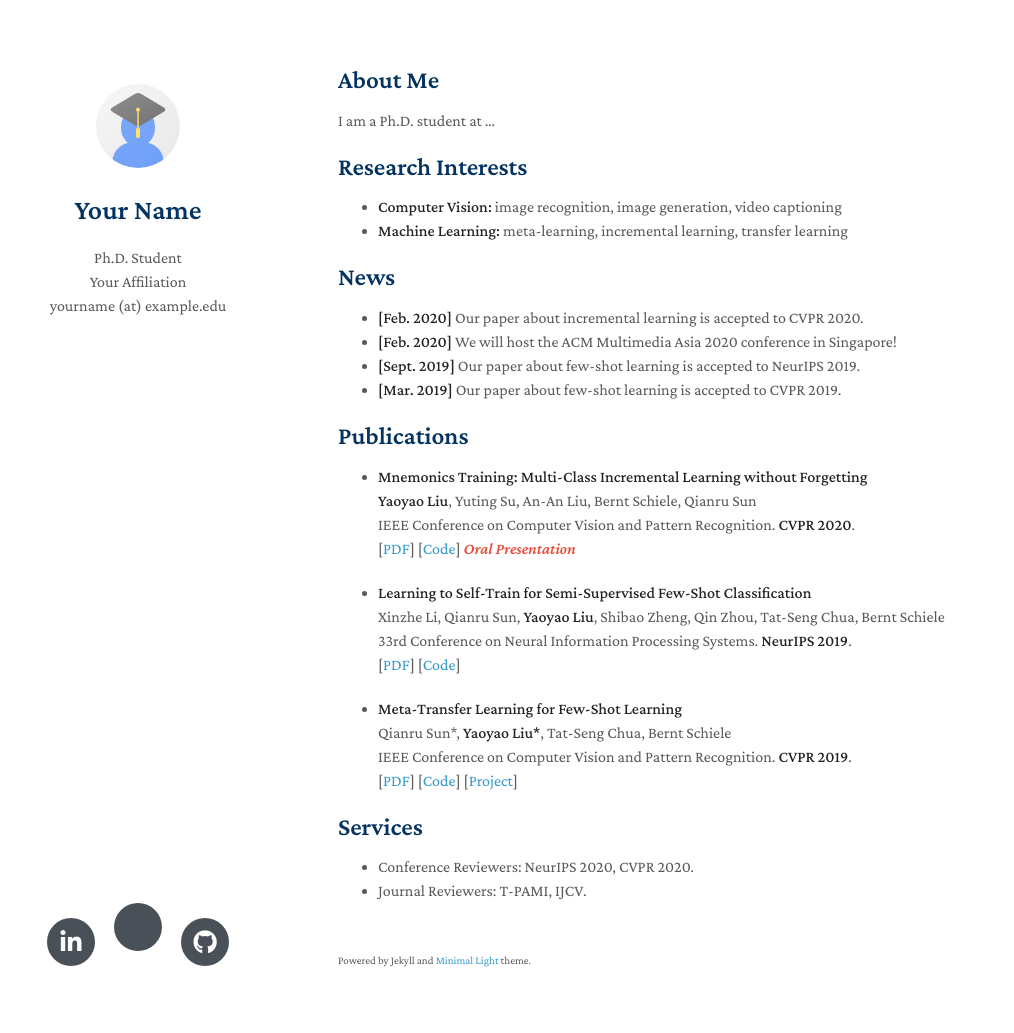
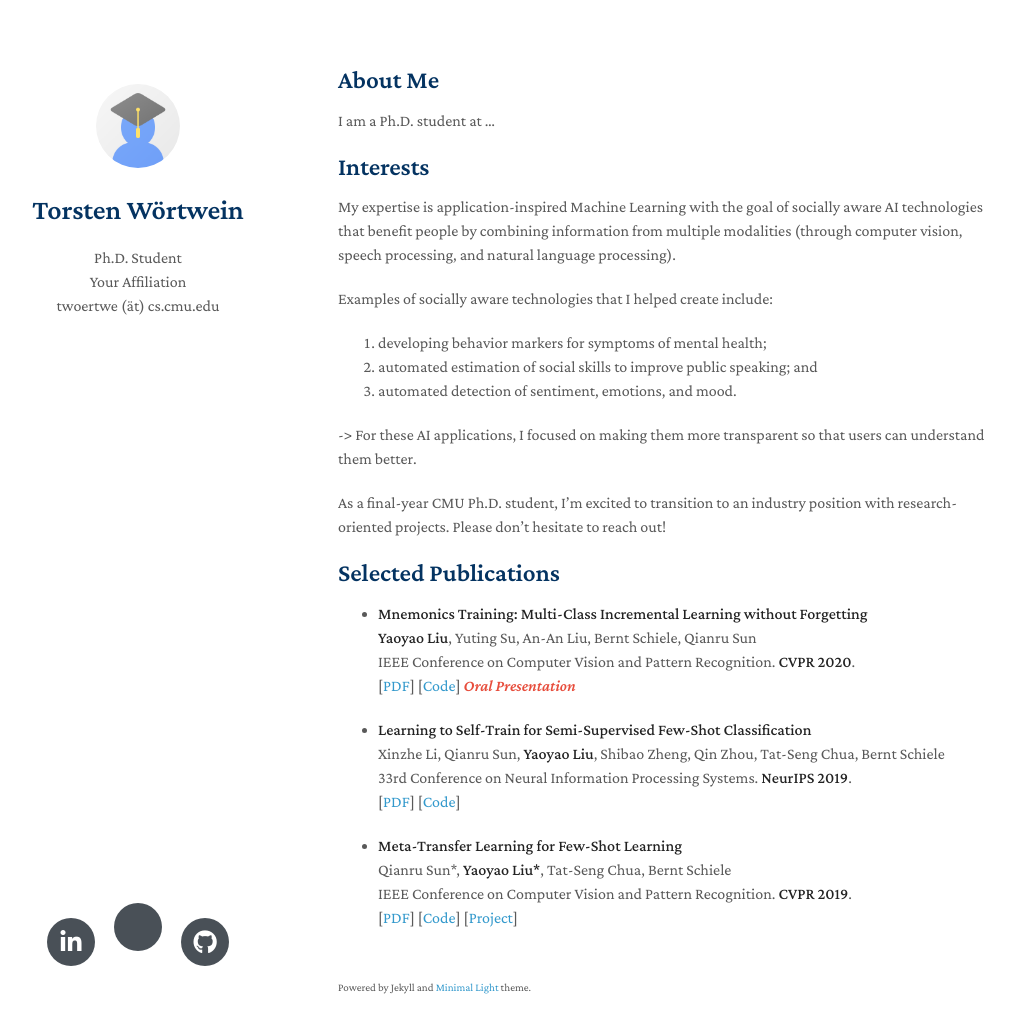
Before and after one commit to twoertwein/twoertwein.github.io, a Jekyll site: the page built from index.md, in a window 1280 px wide and 1068 px high. Shown: the top 1033 px of the window, without its empty margins (132-1146 px from the left). Built offline with Jekyll 4.4.1, drawn with Linux system fonts in a browser that asks for light colours; nearby versions of some CDN libraries; a style sheet for code colours, icons or effects is not loaded; our own code applies the rules of GitHub Pages for plain Markdown files.

Commit message:
adjust template

```diff
--- a/_config.yml
+++ b/_config.yml
@@ -1,20 +1,20 @@
 # Basic Information
-title: Your Name
+title: Torsten Wörtwein
 position: Ph.D. Student
 affiliation: Your Affiliation
-email: yourname (at) example.edu
+email: twoertwe (ät) cs.cmu.edu
 
 # Search Engine Optimization (SEO)
 # The following information is used to improve the website traffic from search engines, e.g., Google.
-keywords: minimal academic
-description: The Minimal Light is a simple and elegant jekyll theme for academic personal homepage.
-canonical: https://minimal-light.yyliu.net/
+keywords: Torsten Woertwein Wörtwein affective computing social AI
+description: Simple website of Torsten Wörtwein
+canonical: https://twoertwein.github.io/
 
 # Links
 # If you don't need one of them, you may delete the corresponding line.
-google_scholar: https://scholar.google.com/
-github_link: https://github.com/yaoyao-liu/minimal-light
-linkedin: https://www.linkedin.com/
+google_scholar: https://scholar.google.com/citations?user=SuTJ0iMAAAAJ
+github_link: https://github.com/twoertwein/
+linkedin: https://www.linkedin.com/in/torstenwoertwein/
 
 # Images (e.g., your profile picture and your website's favicon)
 # "favicon" and "favicon_dark" are used for the light and dark modes, respectively.
@@ -24,7 +24,7 @@ favicon_dark: ./assets/img/favicon-dark.png
 
 # Google Analytics ID
 # Please remove this if you don't use Google Analytics
-google_analytics: UA-111540567-4
+google_analytics: G-LSYYGG8TC5
 
 # Use this project as a remote theme for GitHub Pages
 # See the guide here: https://docs.github.com/en/pages/setting-up-a-github-pages-site-with-jekyll/adding-a-theme-to-your-github-pages-site-using-jekyll
@@ -34,9 +34,5 @@ remote_theme: yaoyao-liu/minimal-light
 exclude:
   - Gemfile
   - Gemfile.lock
-  - README.md
-  - README_zh_Hans.md
-  - README_zh_Hant.md
-  - README_de.md
   - LICENSE
   - minimal-light.gemspec
--- a/index.md
+++ b/index.md
@@ -6,19 +6,21 @@ layout: homepage
 
 I am a Ph.D. student at ...
 
-## Research Interests
+## Interests
 
-- **Computer Vision:** image recognition, image generation, video captioning
-- **Machine Learning:** meta-learning, incremental learning, transfer learning
+My expertise is application-inspired Machine Learning with the goal of socially aware AI technologies that benefit people by combining information from multiple modalities (through computer vision, speech processing, and natural language processing).
 
-## News
+Examples of socially aware technologies that I helped create include:
+1. developing behavior markers for symptoms of mental health;
+2. automated estimation of social skills to improve public speaking; and
+3. automated detection of sentiment, emotions, and mood.
 
-- **[Feb. 2020]** Our paper about incremental learning is accepted to CVPR 2020.
-- **[Feb. 2020]** We will host the ACM Multimedia Asia 2020 conference in Singapore!
-- **[Sept. 2019]** Our paper about few-shot learning is accepted to NeurIPS 2019.
-- **[Mar. 2019]** Our paper about few-shot learning is accepted to CVPR 2019.
+-> For these AI applications, I focused on making them more transparent so that users can understand them better.
 
-## Publications
+As a final-year CMU Ph.D. student, I'm excited to transition to an industry position with research-oriented projects. Please don't hesitate to reach out!
+
+
+## Selected Publications
 
 - **Mnemonics Training: Multi-Class Incremental Learning without Forgetting**
   <br>
@@ -43,8 +45,3 @@ I am a Ph.D. student at ...
   IEEE Conference on Computer Vision and Pattern Recognition. **CVPR 2019**.
   <br>
   [[PDF](http://openaccess.thecvf.com/content_CVPR_2019/papers/Sun_Meta-Transfer_Learning_for_Few-Shot_Learning_CVPR_2019_paper.pdf)] [[Code](https://github.com/yaoyao-liu/meta-transfer-learning)] [[Project](https://mtl.yyliu.net/)]
-
-## Services
-
-- Conference Reviewers: NeurIPS 2020, CVPR 2020.
-- Journal Reviewers: T-PAMI, IJCV.
```
Also changed, not shown: README.md (deleted), README_de.md (deleted), README_zh_Hans.md (deleted), README_zh_Hant.md (deleted).
